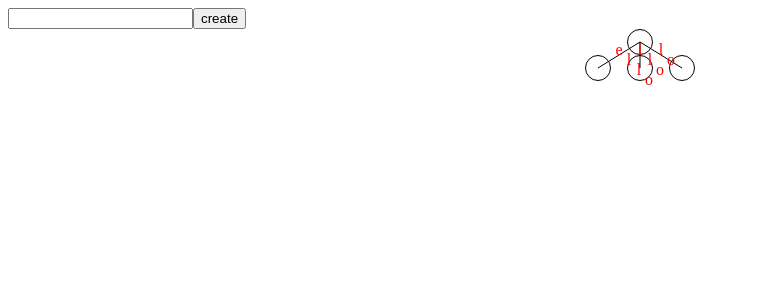
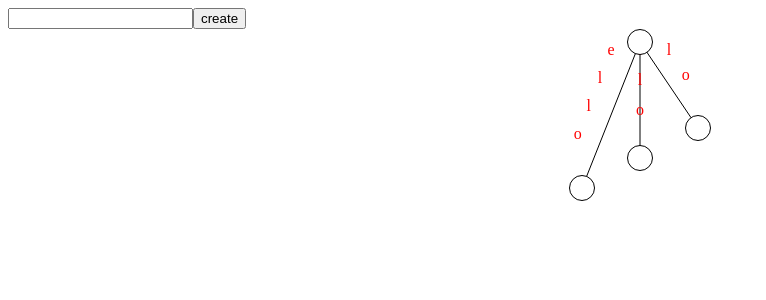
Before and after one commit to neet-007/Data-Structures-To-React-Apps, a React (Vite) app in the folder SuffixTree/: page / in a window 1280 px wide. Shown: the top 300 px of the page, without its empty margins (0-766 px from the left). Built offline with nearby package versions, Linux system fonts and the light colour scheme.

Commit message:
the lines are almost as long as the text and the letters are shown next to them will comeback later to make this look better

```diff
--- a/SuffixTree/src/Node.tsx
+++ b/SuffixTree/src/Node.tsx
@@ -1,5 +1,7 @@
-import React, { ComponentProps, useEffect, useMemo, useRef, useState } from 'react'
+import React, { ComponentProps, useEffect, useRef, useState } from 'react'
 import { useTreeContext } from './TreeContext';
+
+const CHARDIST = 30;
 
 export type NodeType = {
     parent:number,
@@ -9,17 +11,27 @@ export type NodeType = {
     children:number[]
 };
 
+type RectType = {
+    x1:number,
+    x2:number,
+    y1:number,
+    y2:number,
+    width:number,
+    height:number,
+    angle:number
+};
+
 interface NodeProps extends ComponentProps<'div'>{
     node:NodeType
 };
 
 const Node:React.FC<NodeProps> = ({node, ...props}) => {
-    const {text, suffixTree} = useTreeContext();
+    const {text, suffixTree, ALPHABET} = useTreeContext();
     const nodeRef = useRef<HTMLDivElement | null>(null);
     const childrenRef = useRef<Map<any, any> | null>(null);
     const [windowDimentions, setWindowDimentions] = useState<{height:number, width:number}>({height:0, width:0});
     const prevDimintions = useRef<{height:number, width:number}>(windowDimentions);
-    const [nodeChildrenDimentions, setNodeChildrenDimentions] = useState<Map<any, any>>(new Map());
+    const [nodeChildrenDimentions, setNodeChildrenDimentions] = useState<RectType[]>([]);
 
     useEffect(() => {
         function updateWindowDimentions(){
@@ -39,31 +51,33 @@ const Node:React.FC<NodeProps> = ({node, ...props}) => {
     useEffect(() => {
         if (nodeRef.current){
             const map = getMap();
-            const returnMap = new Map();
+            const arr = Array(ALPHABET.length).fill(-1);
             const parentRect = nodeRef.current.getBoundingClientRect();
             map.forEach((val, key) => {
                 if (!val){
-                    returnMap.set(key, {
+                    arr[key] = {
                         x1:0,
                         y1:0,
                         x2:0,
                         y2:0,
                         width:0,
-                        heigth:0
-                    });
+                        heigth:0,
+                        angle:0
+                    };
                 }else{
-                    returnMap.set(key, {
+                    arr[key] = {
                         x1:parentRect.x + parentRect.width / 2,
                         y1:parentRect.y + parentRect.height / 2,
                         x2:val.x + val.width / 2,
                         y2:val.y + val.height / 2,
                         width:val.width,
-                        height:val.height
-                    });
+                        height:val.height,
+                        angle:Math.atan2((val.y - parentRect.y), (val.x - parentRect.x)) * (180/Math.PI)
+                    };
                 };
             });
 
-            setNodeChildrenDimentions(returnMap);
+            setNodeChildrenDimentions(arr);
         };
     },[windowDimentions.height, windowDimentions.width]);
 
@@ -91,7 +105,7 @@ const Node:React.FC<NodeProps> = ({node, ...props}) => {
             <div style={{
                 display:'flex',
                 justifyContent:'center',
-                gap:'1rem',
+                gap:'2rem',
                 height:'100%',
                 width:'100%'
             }}>
@@ -105,6 +119,7 @@ const Node:React.FC<NodeProps> = ({node, ...props}) => {
                                 style={{
                                     height:'100%',
                                     width:'100%',
+                                    marginTop:`${(text.length - v) * CHARDIST}px`
                                 }}
                                 ref={(elem) => {
                                     const map = getMap();
@@ -114,19 +129,19 @@ const Node:React.FC<NodeProps> = ({node, ...props}) => {
                                         map.delete(elem)
                                     };
                                 }}>
-                                <svg style={{position:'absolute', top:0, left:0, width:'100%', height:'100%'}}>
-                                    <line x1={nodeChildrenDimentions.get(v) ? nodeChildrenDimentions.get(v).x1 : 0}
-                                          y1={nodeChildrenDimentions.get(v) ? nodeChildrenDimentions.get(v).y1 : 0}
-                                          x2={nodeChildrenDimentions.get(v) ? nodeChildrenDimentions.get(v).x2 : 0}
-                                          y2={nodeChildrenDimentions.get(v) ? nodeChildrenDimentions.get(v).y2 : 0}
-                                          height={nodeChildrenDimentions.get(v) ? nodeChildrenDimentions.get(v).height : 0}
-                                          width={nodeChildrenDimentions.get(v) ? nodeChildrenDimentions.get(v).width : 0}
+                                <svg style={{position:'absolute', top:0, left:0, width:'100%', height:'100%', zIndex:-1}}>
+                                    <line x1={nodeChildrenDimentions[v] ? nodeChildrenDimentions[v].x1 : 0}
+                                          y1={nodeChildrenDimentions[v] ? nodeChildrenDimentions[v].y1 : 0}
+                                          x2={nodeChildrenDimentions[v] ? nodeChildrenDimentions[v].x2 : 0}
+                                          y2={nodeChildrenDimentions[v] ? nodeChildrenDimentions[v].y2 : 0}
+                                          height={nodeChildrenDimentions[v] ? nodeChildrenDimentions[v].height : 0}
+                                          width={nodeChildrenDimentions[v] ? nodeChildrenDimentions[v].width : 0}
                                           stroke='black'>
                                     </line>
                                     {text.slice(v, text.length).split('').map((c, idx) => (
                                         <text key={`node-${i}-child-${c}-${idx}`}
-                                        x={nodeChildrenDimentions.get(v) ? (nodeChildrenDimentions.get(v).x1 + nodeChildrenDimentions.get(v).x2) / 2+ (idx * 10) : 0}
-                                        y={nodeChildrenDimentions.get(v) ? (nodeChildrenDimentions.get(v).y1 + nodeChildrenDimentions.get(v).y2) / 2+ (idx * 10) : 0}
+                                        x={nodeChildrenDimentions[v] ? (nodeChildrenDimentions[v].x1 + nodeChildrenDimentions[v].x2) / 2 + (idx * CHARDIST * Math.cos(nodeChildrenDimentions[v].angle * Math.PI / 180)) : 0}
+                                        y={nodeChildrenDimentions[v] ? (nodeChildrenDimentions[v].y1 - ((text.length - v) * CHARDIST) + nodeChildrenDimentions[v].y2) / 2 + idx * CHARDIST * Math.sin(nodeChildrenDimentions[v].angle * Math.PI / 180): 0}
                                         textAnchor="middle"
                                         alignmentBaseline="middle"
                                         style={{ fontSize: '16px', fill: 'red' }}
```
